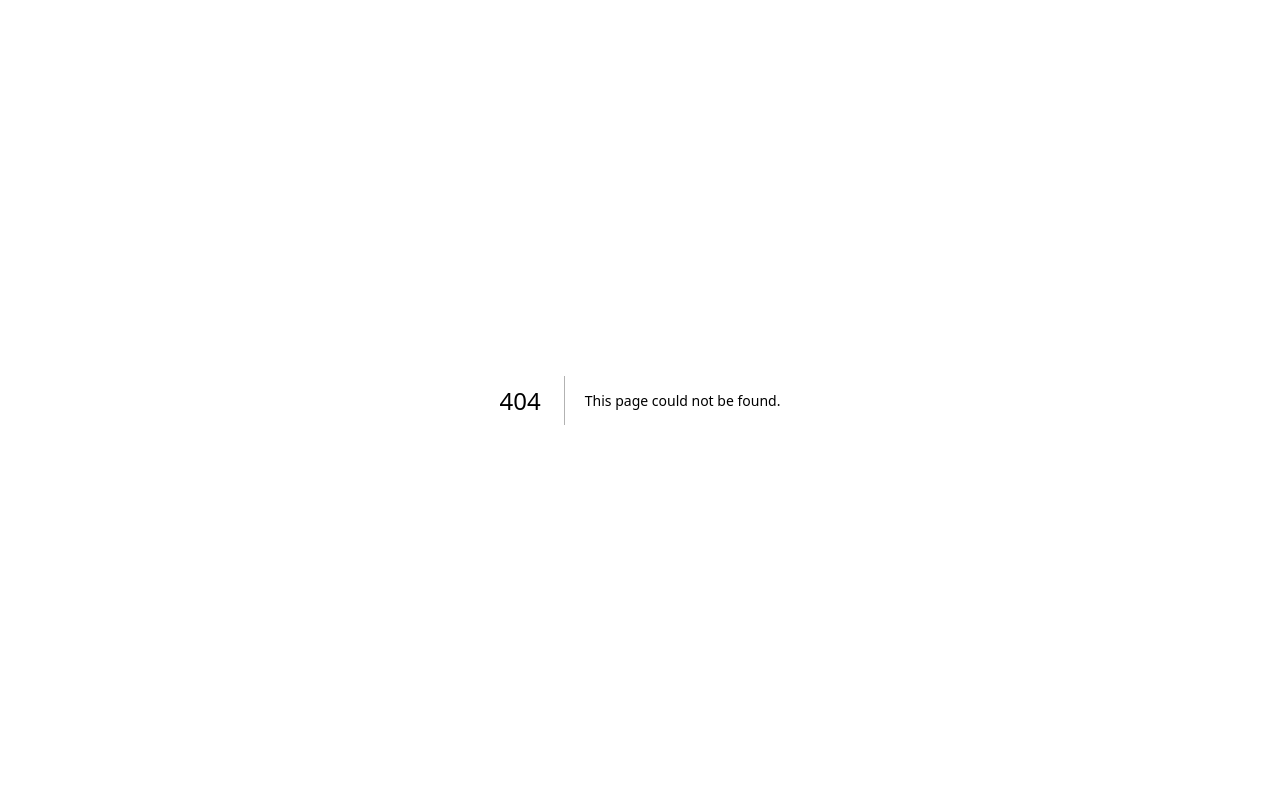
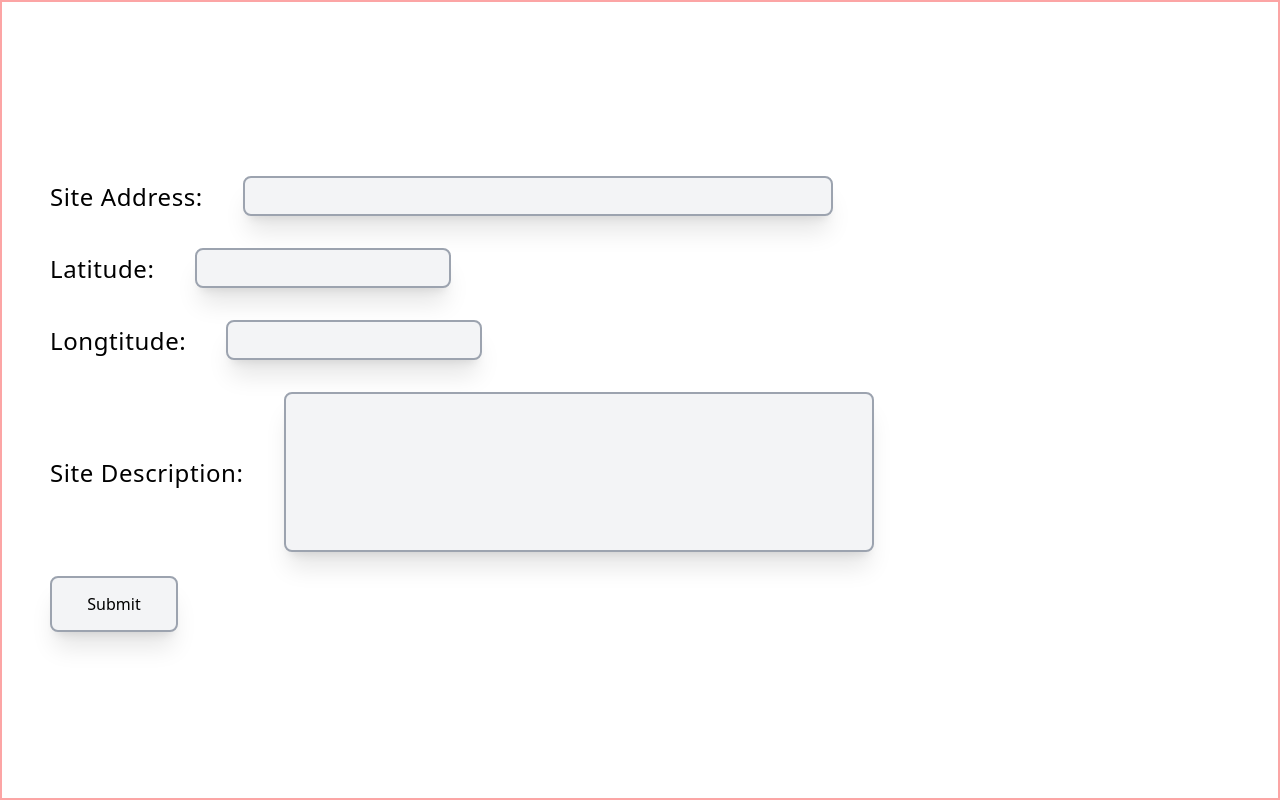
Before and after one commit to jack-crawford-1/Community-Garden-App, a Next.js app: page /form in a window 1280 px wide. Before the commit this address had no page. Built offline with nearby package versions, Linux system fonts and the light colour scheme.

Commit message:
onClick event infoWindow, form to add new site placeholder

```diff
--- a/package.json
+++ b/package.json
@@ -19,6 +19,7 @@
     "next": "14.2.3",
     "react": "^18",
     "react-dom": "^18",
+    "react-router-dom": "^6.23.0",
     "vercel": "^34.1.9"
   },
   "devDependencies": {
--- /dev/null
+++ b/pages/form/index.tsx
@@ -0,0 +1,55 @@
+'use client'
+import '/src/app/globals.css'
+
+import { useRouter } from 'next/router'
+
+function AddSiteForm() {
+  const router = useRouter()
+
+  return (
+    <div className="">
+      <form className=" flex flex-col h-screen bg-white p-10  justify-center border-2 border-red-300">
+        <label className="m-2 text-2xl tracking-wide">
+          Site Address:
+          <input
+            type="text"
+            name="siteAddress"
+            className="bg-gray-100 h-10 shadow-xl m-2 ml-10 border-2 border-gray-400 rounded-lg w-1/2"
+          />
+        </label>
+        <label className="m-2 text-2xl tracking-wide">
+          Latitude:
+          <input
+            type="text"
+            name="siteName"
+            className="bg-gray-100 h-10 shadow-xl ml-10 m-2 border-2 border-gray-400 rounded-lg w-64"
+          />
+        </label>
+        <label className="m-2 text-2xl tracking-wide">
+          Longtitude:
+          <input
+            type="text"
+            name="siteName"
+            className="bg-gray-100 h-10 shadow-xl ml-10 m-2 border-2 border-gray-400 rounded-lg w-64"
+          />
+        </label>
+        <label className="m-2 text-2xl tracking-wide">
+          Site Description:
+          <input
+            type="textbox"
+            name="siteDescription"
+            className="bg-gray-100 h-40 shadow-xl ml-10 m-2 border-2 border-gray-400 rounded-lg w-1/2"
+          />
+        </label>
+
+        <input
+          type="submit"
+          value="Submit"
+          className="bg-gray-100 h-14 w-32 shadow-xl m-2 border-2 border-gray-400 rounded-lg"
+        />
+      </form>
+    </div>
+  )
+}
+
+export default AddSiteForm
--- a/src/app/GoogleMap.tsx
+++ b/src/app/GoogleMap.tsx
@@ -1,10 +1,11 @@
 'use client'
 
 import React, { useEffect, useRef, useState } from 'react'
+
 import MapMarker from './MapMarker'
 import { coordinates } from './coordinates'
 
-const DEFAULT_CENTER = { lat: -41.2924, lng: 174.7787 }
+const DEFAULT_CENTER = { lat: -41.293738, lng: 174.7783656665847 }
 const DEFAULT_ZOOM = 13
 
 export const GoogleMaps = () => {
@@ -21,6 +22,17 @@ export const GoogleMaps = () => {
     }
   }, [ref, map])
 
+  map?.addListener('click', (e: google.maps.MapMouseEvent) => {
+    const latLng = e.latLng.toJSON()
+    console.log('You clicked on:', latLng.lat, latLng.lng)
+    // window.location.href = './form'
+    const infoWindow = new google.maps.InfoWindow({
+      position: (ref.current && map?.getCenter()) || DEFAULT_CENTER,
+    })
+    infoWindow.setContent(JSON.stringify(map?.getCenter()?.toJSON(), null, 2))
+    map && infoWindow.open(map)
+  })
+
   return (
     <div ref={ref} style={{ width: '100vw', height: '100vh' }}>
       {map && <MapMarker map={map} locations={coordinates} />}
@@ -29,3 +41,9 @@ export const GoogleMaps = () => {
 }
 
 export default GoogleMaps
+
+// map?.addListener('click', (e: { latLng: google.maps.LatLng }) => {
+//   const latLng = e.latLng.toJSON()
+//   console.log('You clicked on:', latLng.lat, latLng.lng)
+//   window.location.href = './form'
+// })
--- a/tailwind.config.ts
+++ b/tailwind.config.ts
@@ -1,20 +1,21 @@
-import type { Config } from "tailwindcss";
+import type { Config } from 'tailwindcss'
 
 const config: Config = {
   content: [
-    "./src/pages/**/*.{js,ts,jsx,tsx,mdx}",
-    "./src/components/**/*.{js,ts,jsx,tsx,mdx}",
-    "./src/app/**/*.{js,ts,jsx,tsx,mdx}",
+    './src/pages/**/*.{js,ts,jsx,tsx,mdx}',
+    './src/components/**/*.{js,ts,jsx,tsx,mdx}',
+    './src/app/**/*.{js,ts,jsx,tsx,mdx}',
+    './pages/**/*.{js,ts,jsx,tsx,mdx}',
   ],
   theme: {
     extend: {
       backgroundImage: {
-        "gradient-radial": "radial-gradient(var(--tw-gradient-stops))",
-        "gradient-conic":
-          "conic-gradient(from 180deg at 50% 50%, var(--tw-gradient-stops))",
+        'gradient-radial': 'radial-gradient(var(--tw-gradient-stops))',
+        'gradient-conic':
+          'conic-gradient(from 180deg at 50% 50%, var(--tw-gradient-stops))',
       },
     },
   },
   plugins: [],
-};
-export default config;
+}
+export default config
```
Also changed, not shown: src/app/MapMarker.tsx (+16 -0 lines), 1 other file (tests, documents, lock files or other folders).
